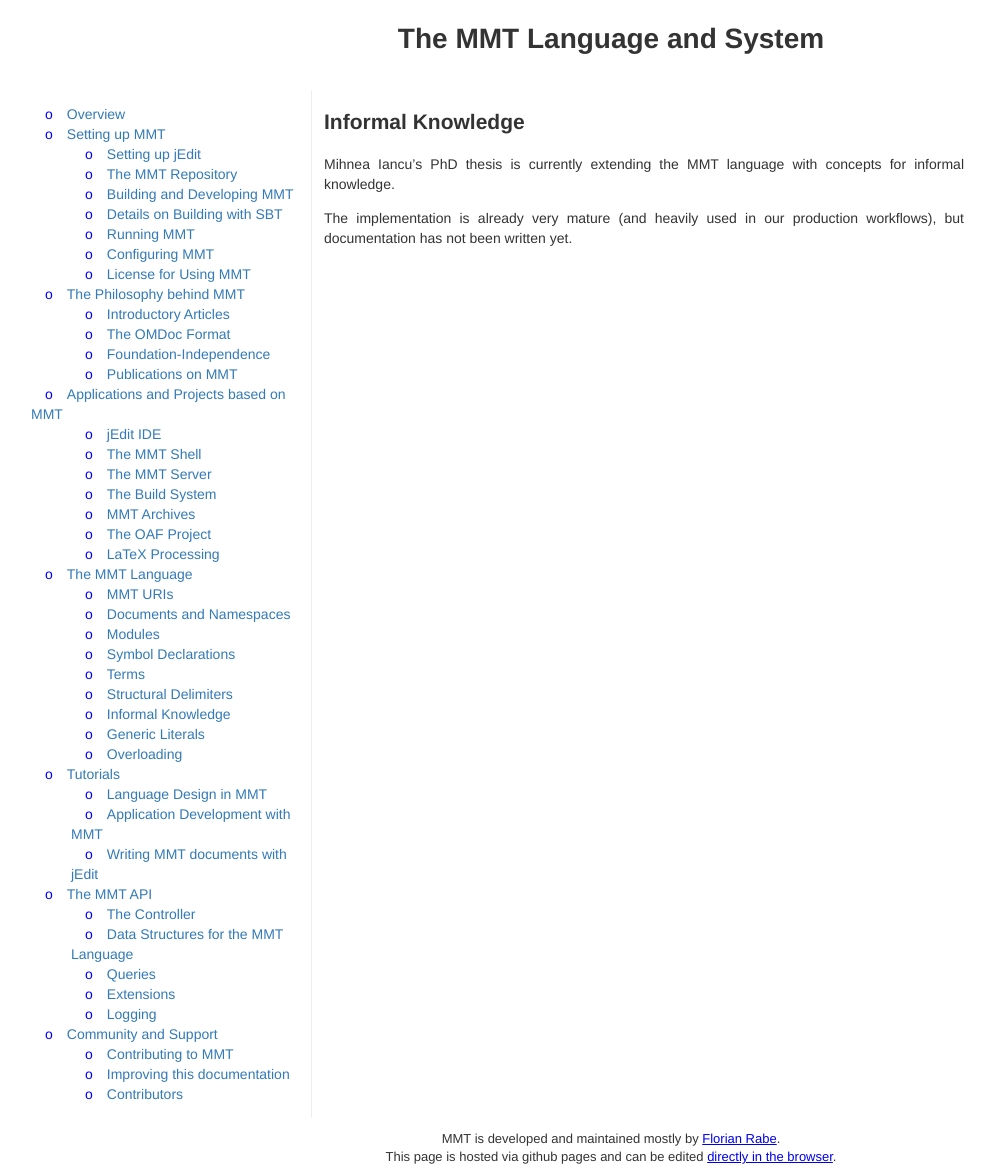
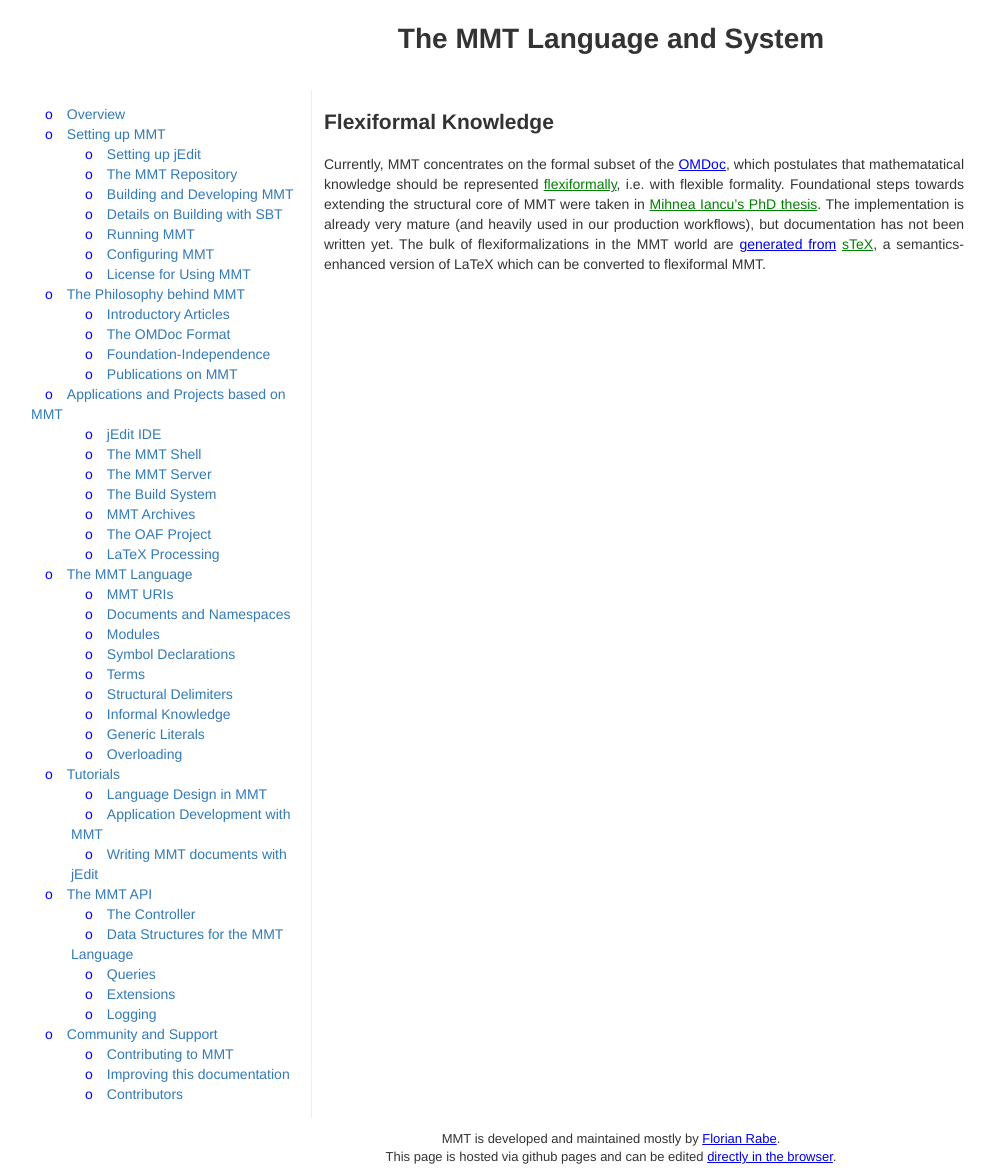
Before and after one commit to UniFormal/uniformal.github.io, a Jekyll site: the page built from doc/language/informal.md, in a window 1280 px wide. Shown: the whole page, without its empty margins (29-1024 px from the left). Built offline with Jekyll 4.4.1, drawn with Linux system fonts in a browser that asks for light colours.

Commit message:
added reference to Mihnea's Ph.D. thesis and extended to cover sTeX

```diff
--- a/doc/language/informal.md
+++ b/doc/language/informal.md
@@ -1,8 +1,6 @@
 ---
 layout: doc
-title: Informal Knowledge
+title: Flexiformal Knowledge
 ---
-
-Mihnea Iancu's PhD thesis is currently extending the MMT language with concepts for informal knowledge.
-
-The implementation is already very mature (and heavily used in our production workflows), but documentation has not been written yet.
+Currently, MMT concentrates on the formal subset of the [OMDoc](https://uniformal.github.io/doc/philosophy/omdoc.html), which postulates that mathematatical knowledge should be represented [flexiformally](http://kwarc.info/kohlhase/papers/synasc13.pdf), i.e. with flexible formality. Foundational steps towards extending the structural core of MMT were taken in [Mihnea Iancu's PhD thesis](https://opus.jacobs-university.de/frontdoor/index/index/docId/721). The implementation is already very mature (and heavily used in our production workflows), but documentation has not been written yet.
+The bulk of flexiformalizations in the MMT world are [generated from](https://uniformal.github.io/doc/applications/stex.html) [sTeX](http://github.com/KWARC/sTeX), a semantics-enhanced version of LaTeX which can be converted to flexiformal MMT.
```
